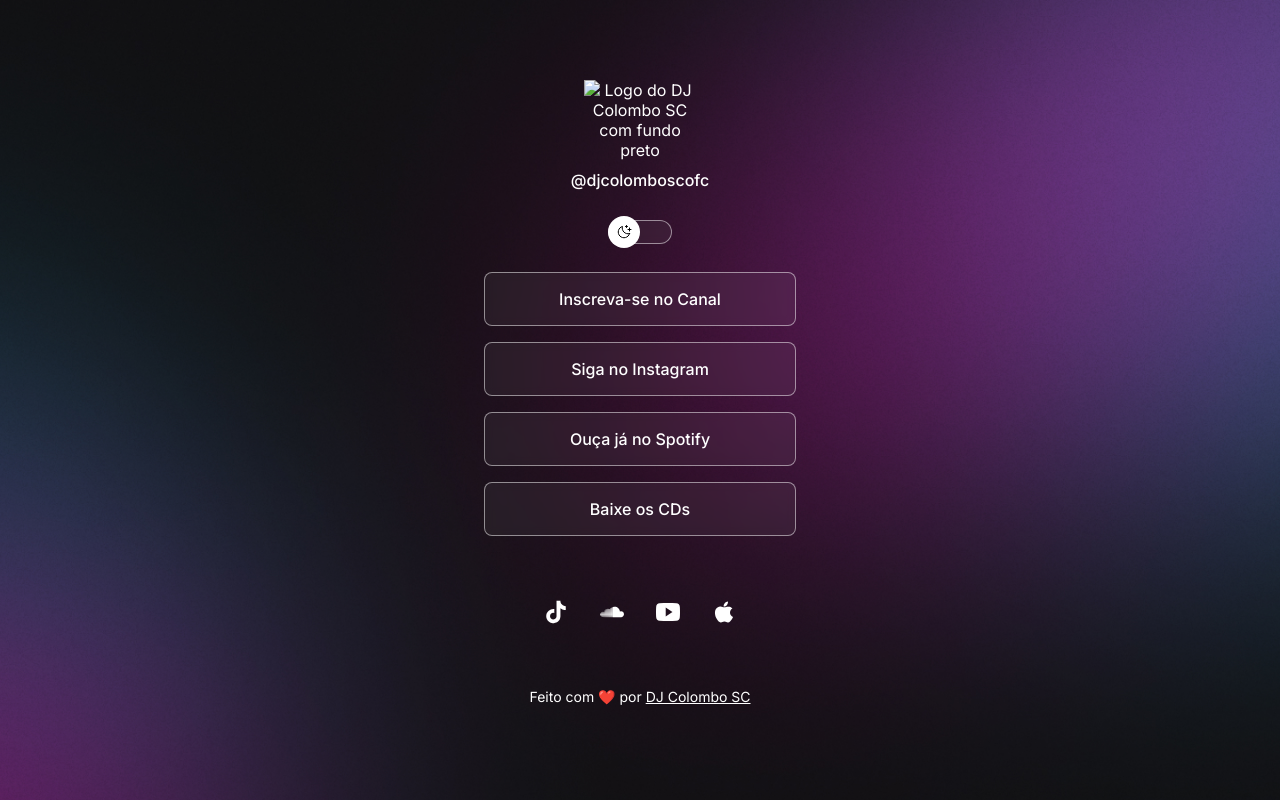
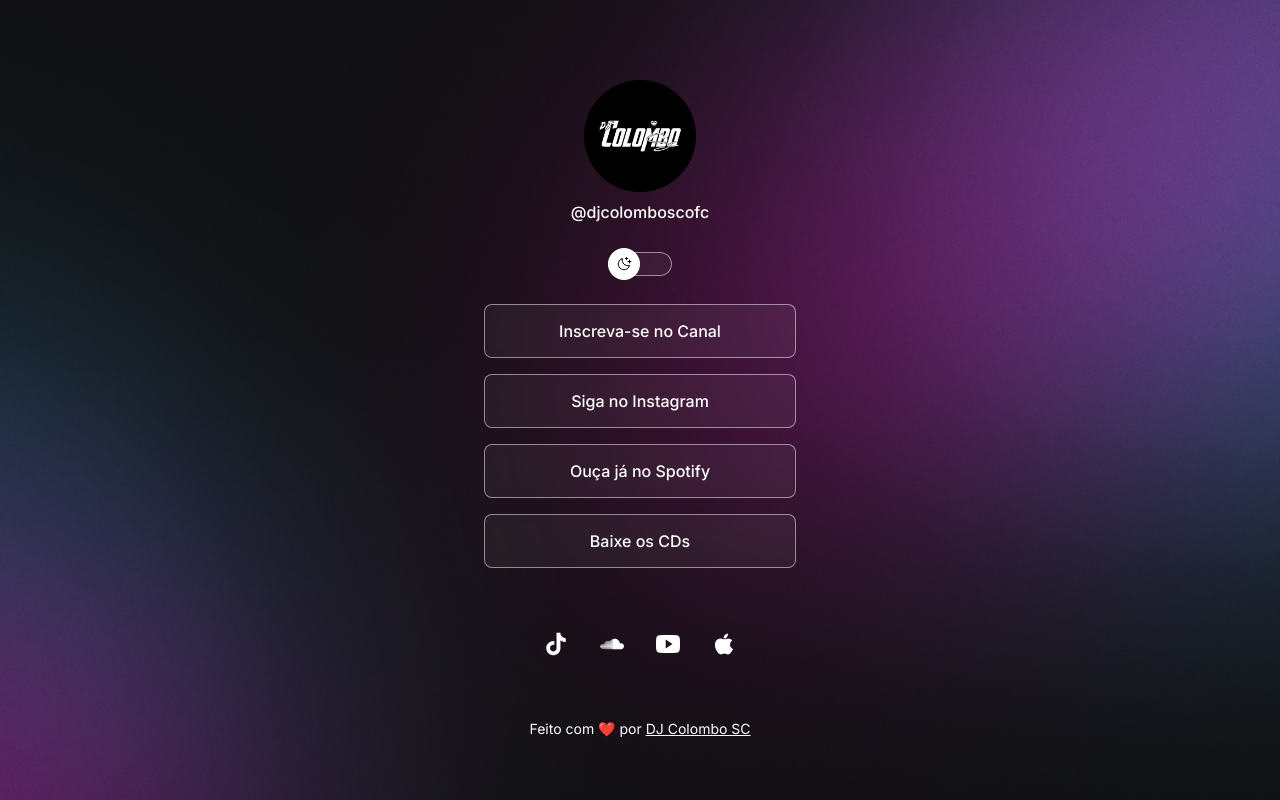
Before and after one commit to LeandroBRSC/projetolinktree, a plain HTML site: page Aulas rocketseat/index.html in a window 1280 px wide. Drawn offline with nearby package versions, Linux system fonts and the light colour scheme.

```diff
--- a/Aulas rocketseat/index.html
+++ b/Aulas rocketseat/index.html
@@ -17,7 +17,7 @@
     <div id="container">
       <div id="profile">
         <img
-          src="./assets/"
+          src="./assets/escrita dj colombo sc 1 redondo.png"
           alt="Logo do DJ Colombo SC com fundo preto"
         />
         <p>@djcolomboscofc</p>
```
